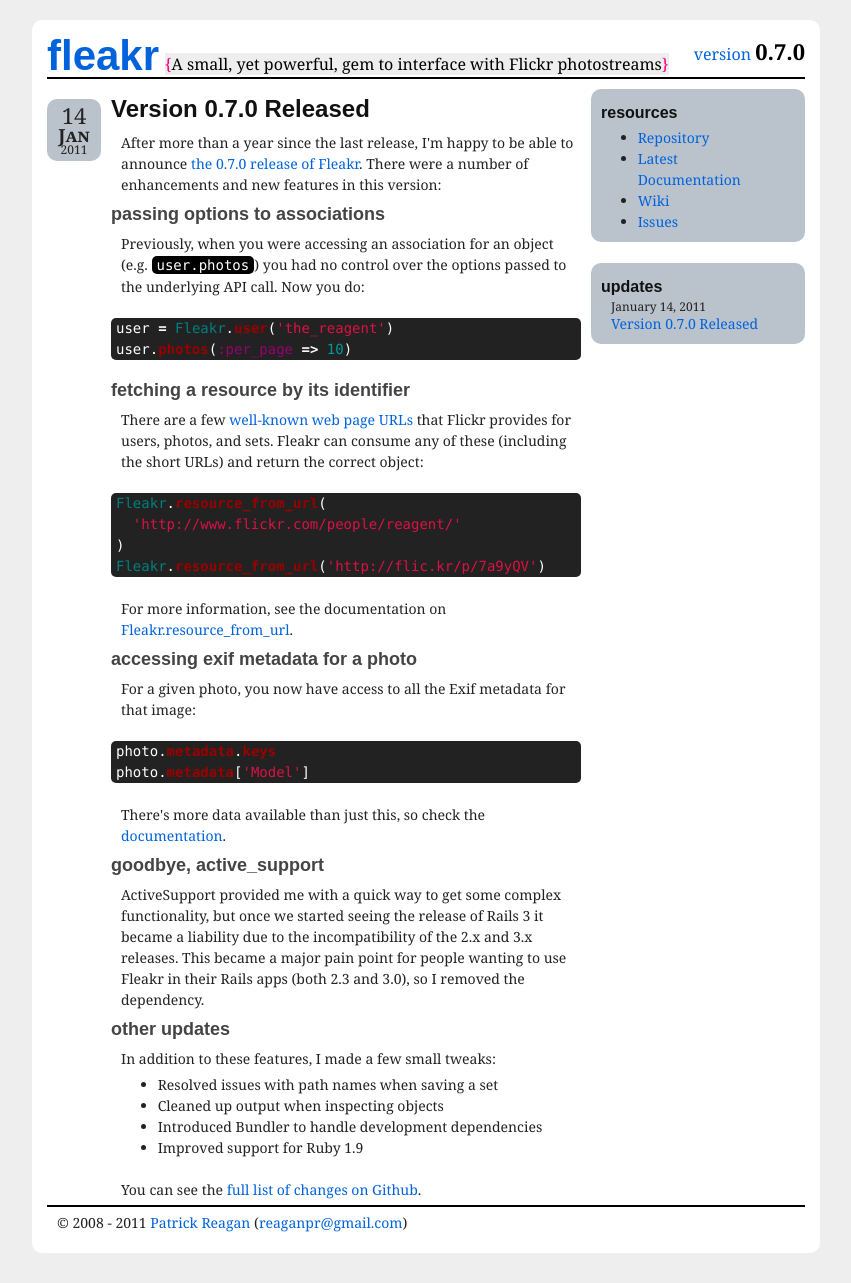
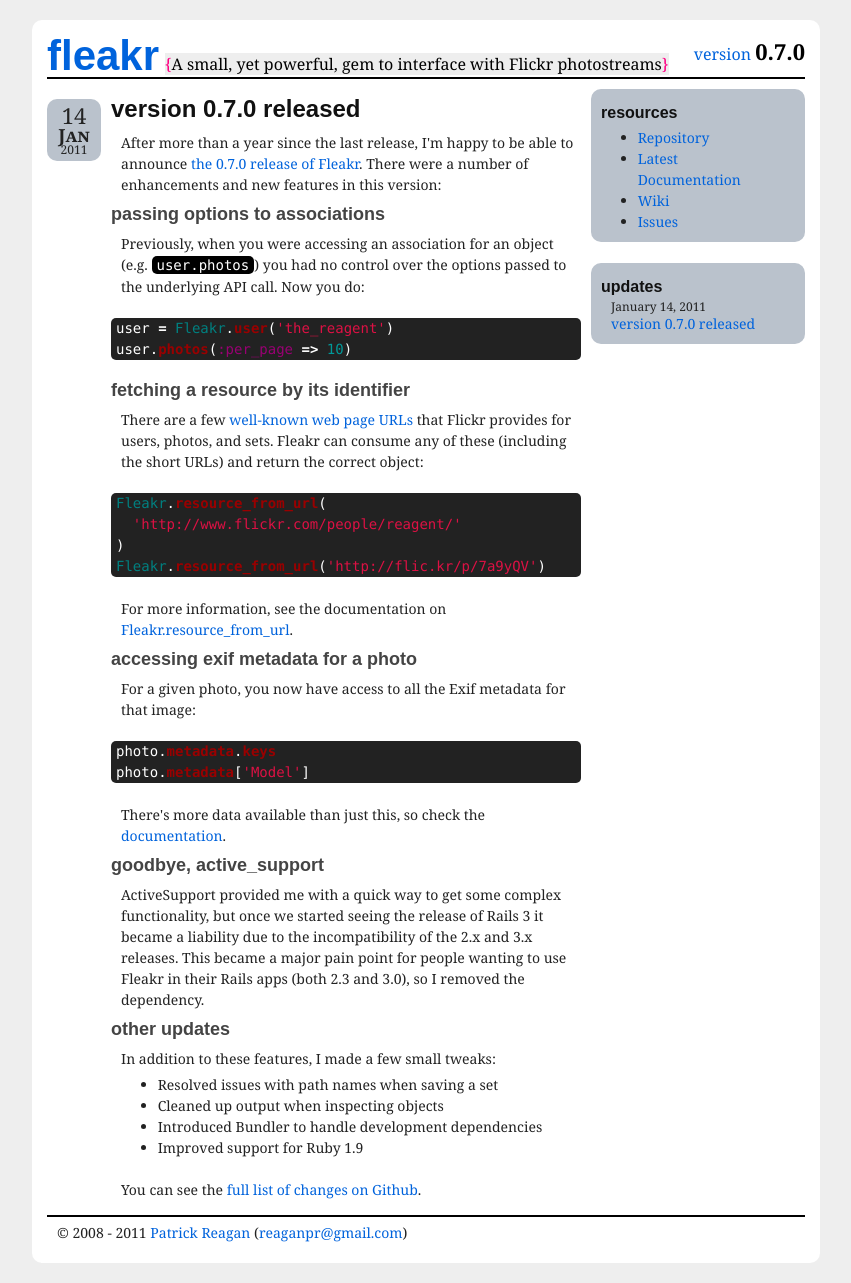
Before and after one commit to reagent/fleakr, a Jekyll site: the page built from _posts/2011-01-14-version-0-7-0-released.html, in a window 1280 px wide. Shown: the whole page, without its empty margins (214-1065 px from the left). Built offline with Jekyll 4.4.1, drawn with Linux system fonts in a browser that asks for light colours.

Commit message:
CSS fixes

```diff
--- a/css/screen.css
+++ b/css/screen.css
@@ -125,8 +125,20 @@
   line-height: 12px;
 }
 
+div#updates ul li a {
+  text-transform: lowercase;
+}
+
 div#footer {
   border-top: 2px solid #000;
+}
+
+div#post {
+  margin-bottom: 10px;
+}
+
+div#content h2 {
+  text-transform: lowercase;
 }
 
 div#post div#date {
```
